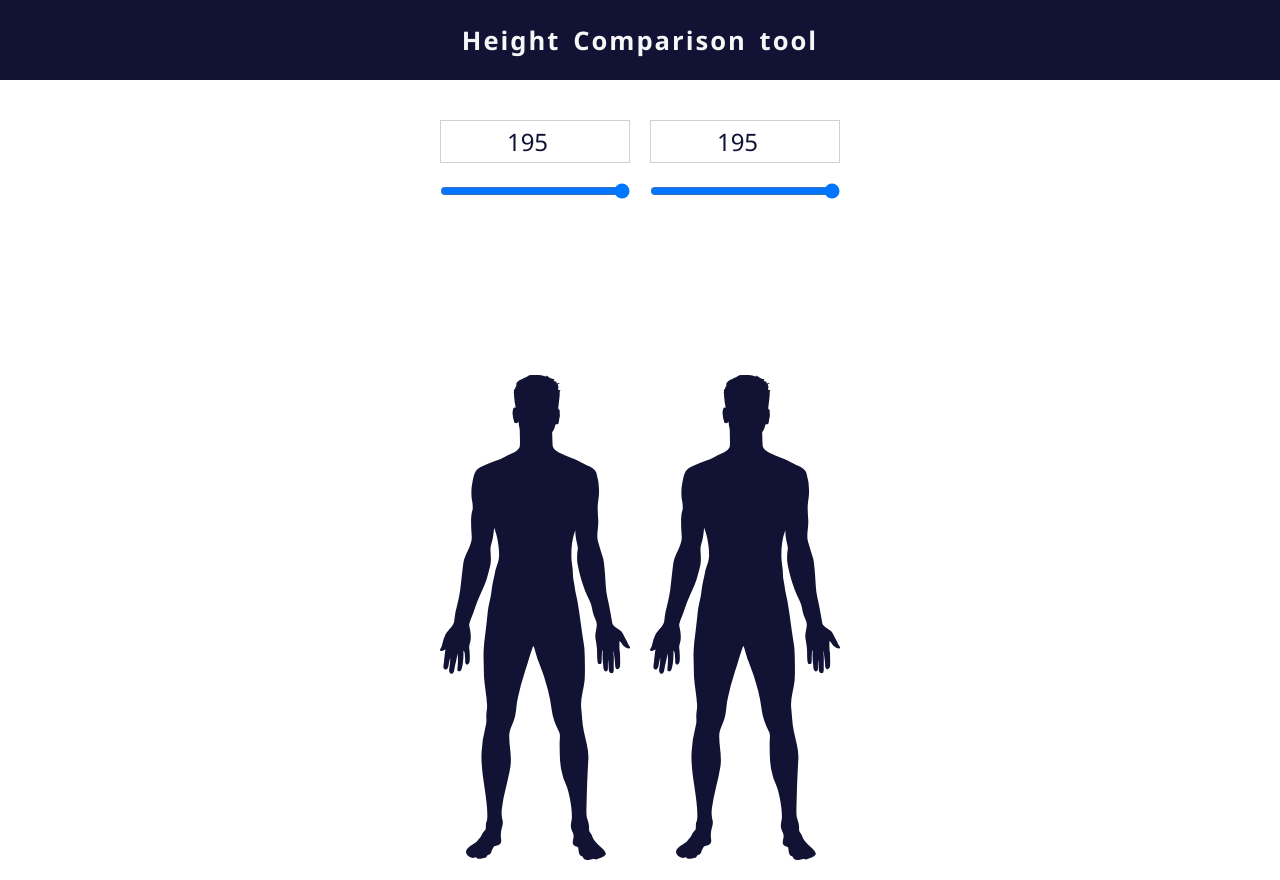
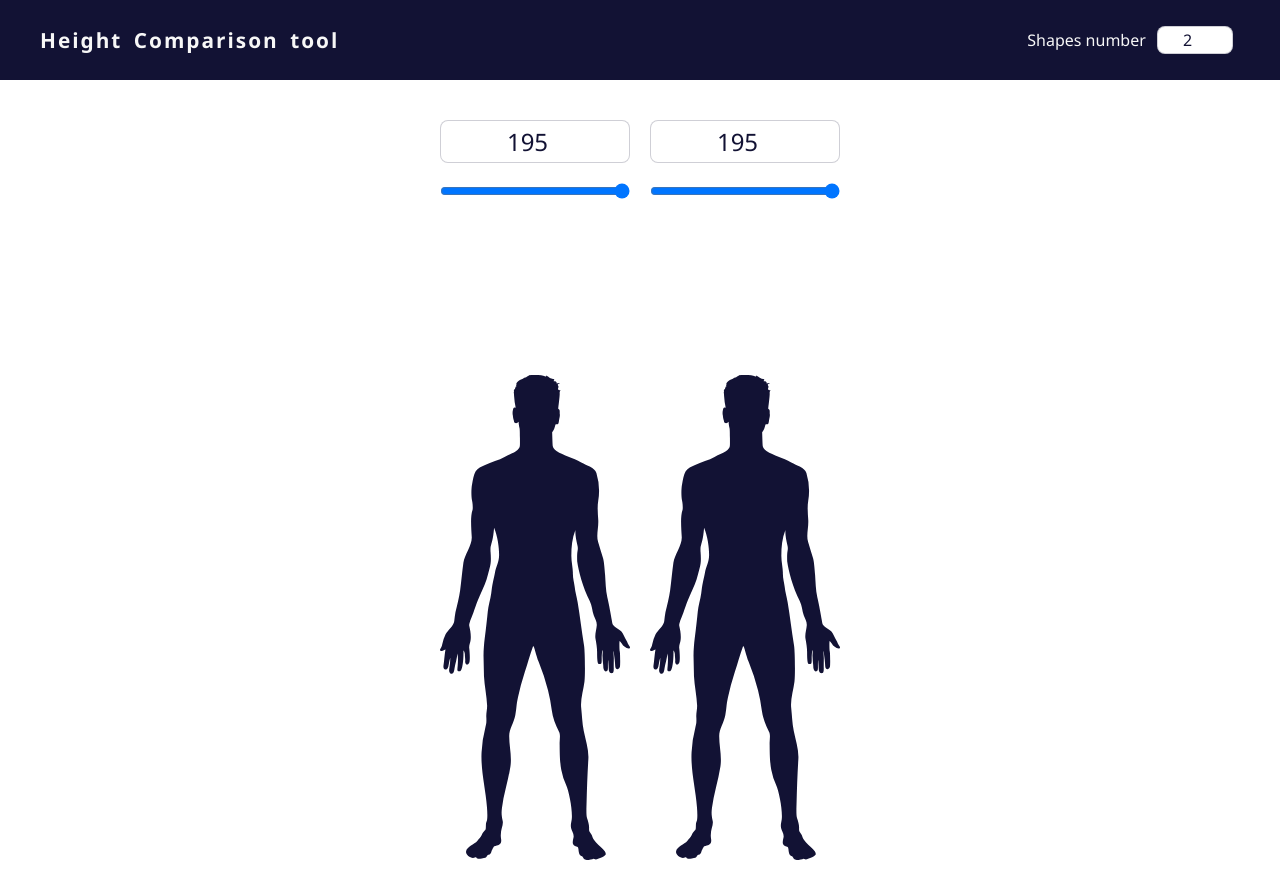
Before and after one commit to medjabri1/Height-comparison, a plain HTML site: page index.html in a window 1280 px wide. Drawn offline with Linux system fonts and the light colour scheme.

Commit message:
Dynamic number of shapes

```diff
--- a/css/main.css
+++ b/css/main.css
@@ -21,16 +21,31 @@ body {
     width: 100%;
     display: flex;
     align-items: center;
-    justify-content: center;
+    justify-content: space-between;
     background: #121234;
+    padding: 0 40px;
 }
 
 .container .header .title {
-    font-size: 1.6rem;
+    font-size: 1.3rem;
     font-weight: 600;
     letter-spacing: 2px;
     word-spacing: 4px;
     color: #F7F7F7 !important;
+}
+
+.container .header .shapesNbr label {
+    color: #F7F7F7 !important;
+}
+
+.container .header .shapesNbr input {
+    font-size: 1rem;
+    color: #121234;
+    margin: 7px;
+    text-align: center;
+    padding: 2px;
+    border-radius: 8px;
+    border: 1px solid #12123433;
 }
 
 .container .body {
@@ -69,6 +84,7 @@ body {
     text-align: center;
     padding: 4px;
     border: 1px solid #12123433;
+    border-radius: 8px;
 }
 
 .container .body .item .height .heightRange {
--- a/index.html
+++ b/index.html
@@ -12,14 +12,19 @@
 
         <div class="header">
             <h2 class="title">Height Comparison tool</h2>
+
+            <div class="shapesNbr">
+                <label>Shapes number</label>
+                <input type="number" value="2" max="5" min="2" onchange="nbrChange(this)"/>
+            </div>
         </div>
 
         <div class="body">
 
             <div class="item">
                 <div class="height">
-                    <input type="number" class="heightText" value="195" max="195" min="120"/>
-                    <input type="range" min="120" max="195" value="195" class="heightRange">
+                    <input type="number" class="heightText" value="195" max="195" min="120" onchange="textChange(this)"/>
+                    <input type="range" min="120" max="195" value="195" class="heightRange" onchange="rangeChange(this)">
                 </div>
 
                 <img src="./imgs/man-shape.svg" alt="Man Body Shape" class="shapeImg">
@@ -27,8 +32,8 @@
 
             <div class="item">
                 <div class="height">
-                    <input type="number" class="heightText" value="195" max="195" min="120"/>
-                    <input type="range" min="120" max="195" value="195" class="heightRange">
+                    <input type="number" class="heightText" value="195" max="195" min="120" onchange="textChange(this)"/>
+                    <input type="range" min="120" max="195" value="195" class="heightRange" onchange="rangeChange(this)">
                 </div>
 
                 <img src="./imgs/man-shape.svg" alt="Man Body Shape" class="shapeImg">
--- a/js/app.js
+++ b/js/app.js
@@ -3,10 +3,29 @@ let inputs = document.querySelectorAll('.heightText');
 
 const heightRef = document.querySelector('.shapeImg').height;
 
-console.log(heightRef);
+let nbrChange = (input) => {
 
-sliders.forEach(slider => {
-    slider.addEventListener('change', ()=>{
+    let value = input.value;
+
+    let items = document.querySelectorAll('.item');
+
+    if(value == items.length) {
+
+        return;
+
+    } else if(value > items.length) {
+
+        items[items.length - 1].parentElement.appendChild(items[items.length - 1].cloneNode(true));
+        nbrChange(input);
+
+    } else if(value < items.length) {
+
+        items[items.length - 1].parentElement.removeChild(items[items.length - 1]);
+        nbrChange(input);
+    }
+}
+
+let rangeChange = (slider) => {
 
     let shapeImg = slider.parentElement.parentElement.querySelector('.shapeImg');
     let heightText = slider.parentElement.querySelector('.heightText');
@@ -16,11 +35,9 @@ sliders.forEach(slider => {
     let height = (slider.value * 100 / slider.max) * heightRef / 100;
     shapeImg.style.height = height + "px";
 
-    });
-});
+}
 
-inputs.forEach(input => {
-    input.addEventListener('change', ()=>{
+let textChange = (input) => {
 
     let shapeImg = input.parentElement.parentElement.querySelector('.shapeImg');
     let slider = input.parentElement.querySelector('.heightRange');
@@ -30,5 +47,4 @@ inputs.forEach(input => {
     let height = (input.value * 100 / input.max) * heightRef / 100;
     shapeImg.style.height = height + "px";
 
-    });
-});
+}
```
Lines whose indentation alone changed are shown as unchanged.
